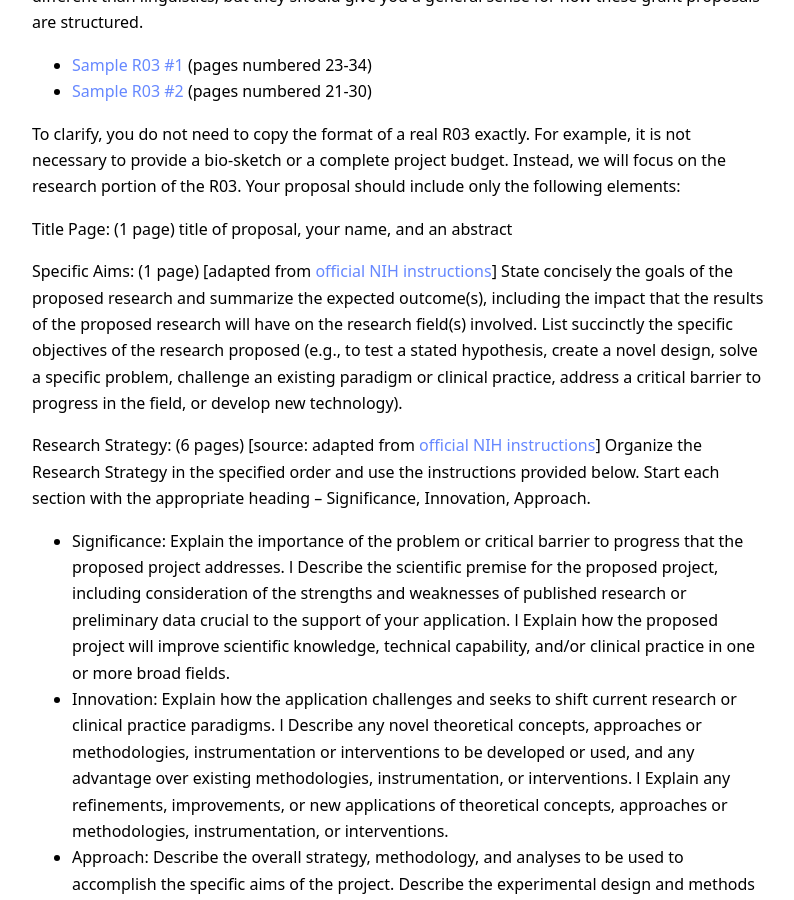
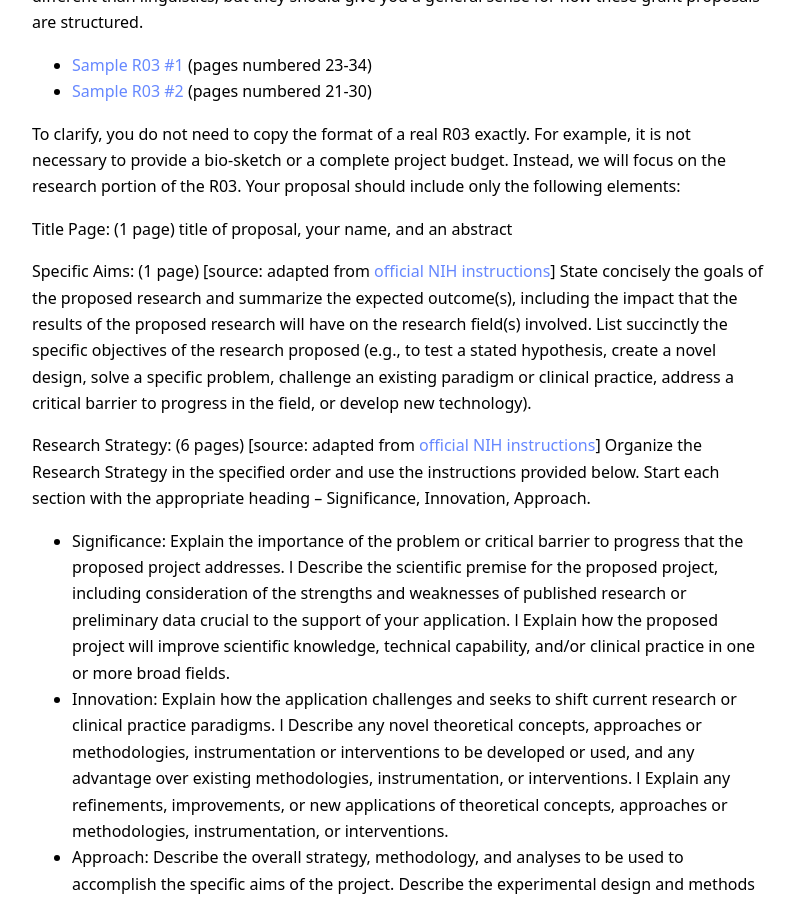
Before and after one commit to kschuler/ling001, a Jekyll site: the page built from spring2019/research-proposal.md, in a window 1280 px wide and 900 px high, scrolled down 523 px. Shown: the whole window, without its empty margins (240-1034 px from the left). Built offline with Jekyll 4.4.1, drawn with Linux system fonts in a browser that asks for light colours; part of the change alters nothing that is shown.

Commit message:
spring2019/research-proposal.md updated from https://stackedit.io/

```diff
--- a/spring2019/research-proposal.md
+++ b/spring2019/research-proposal.md
@@ -19,7 +19,7 @@ To clarify, you do not need to copy the format of a real R03 exactly.  For examp
 
 **Title Page**:  (1 page) title of proposal, your name, and an abstract
 
-**Specific Aims**:  (1 page) [adapted from [official NIH instructions](https://grants.nih.gov/grants/how-to-apply-application-guide/forms-d/research-forms-d.pdf)] State concisely the goals of the proposed research and summarize the expected outcome(s), including the impact that the results of the proposed research will have on the research field(s) involved. List succinctly the specific objectives of the research proposed (e.g., to test a stated hypothesis, create a novel design, solve a specific problem, challenge an existing paradigm or clinical practice, address a critical barrier to progress in the field, or develop new technology).
+**Specific Aims**:  (1 page) [source: adapted from [official NIH instructions](https://grants.nih.gov/grants/how-to-apply-application-guide/forms-d/research-forms-d.pdf)] State concisely the goals of the proposed research and summarize the expected outcome(s), including the impact that the results of the proposed research will have on the research field(s) involved. List succinctly the specific objectives of the research proposed (e.g., to test a stated hypothesis, create a novel design, solve a specific problem, challenge an existing paradigm or clinical practice, address a critical barrier to progress in the field, or develop new technology).
 
 **Research Strategy**: (6 pages) [source: adapted from [official NIH instructions](https://grants.nih.gov/grants/how-to-apply-application-guide/forms-d/research-forms-d.pdf)] Organize the Research Strategy in the specified order and use the instructions provided below. Start each section with the appropriate heading – Significance, Innovation, Approach.
 * **Significance:** Explain the importance of the problem or critical barrier to progress that the proposed project addresses. l Describe the scientific premise for the proposed project, including consideration of the strengths and weaknesses of published research or preliminary data crucial to the support of your application. l Explain how the proposed project will improve scientific knowledge, technical capability, and/or clinical practice in one or more broad fields.
@@ -44,7 +44,7 @@ Finally, there are no restrictions on the type of research project you propose
 
 > **Deadline: May 7,2019**
 <!--stackedit_data:
-eyJoaXN0b3J5IjpbLTE0OTcyMjQ4MzcsLTU1NzM4NTk0MiwxMD
-UzMzkyNjAwLC04MjM5MTM2NiwtMjEzOTkxNTE2LDE3MjEyOTkx
-Nl19
+eyJoaXN0b3J5IjpbLTkxOTY5NzM4MiwtMTQ5NzIyNDgzNywtNT
+U3Mzg1OTQyLDEwNTMzOTI2MDAsLTgyMzkxMzY2LC0yMTM5OTE1
+MTYsMTcyMTI5OTE2XX0=
 -->
```
